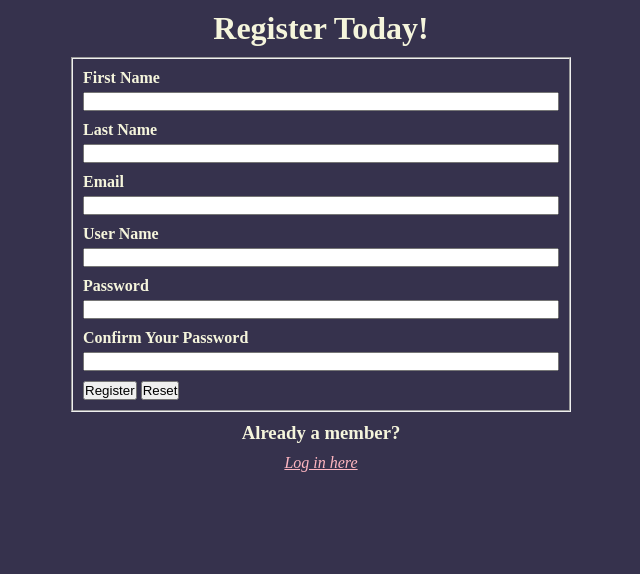
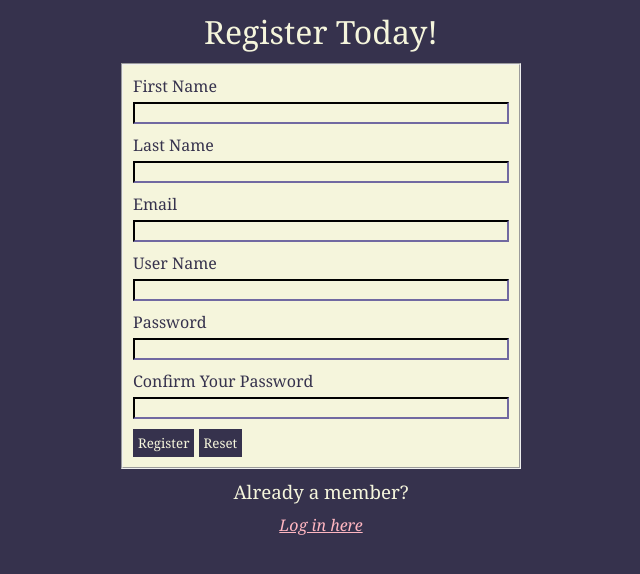
Before and after one commit to dungtomcao/https---github.com-dungtomcao-it261_website, a PHP site: page /week9/register.php in a window 1280 px wide. Shown: the top 574 px of the page, without its empty margins (319-959 px from the left). Run offline with PHP 8.4, Linux system fonts and the light colour scheme.

Commit message:
Update styles
Add current css file used.

```diff
--- a/week9/css/styles.css
+++ b/week9/css/styles.css
@@ -4,14 +4,16 @@
     padding:0;
     margin:0;
     box-sizing:border-box;
+    font-family: Georgia, monospace;
 }
 
 body {
     background:rgb(54, 50, 77);
 }
 
-h1, h2, h3,label {
+h1, h2, h3 {
     color:beige;
+    font-weight: normal;
 }
 
 a {
@@ -39,6 +41,7 @@ header, footer {
     clear: both;
     width: 940px;
     margin: 0 auto;
+    color: beige;
 }
 
 footer {
@@ -50,13 +53,16 @@ footer {
 label {
     display: block;
     margin-bottom: 5px;
-    font-weight: bold;
+    font-weight: normal;
+    color: rgb(54, 50, 77);
 }
 
 input {
     display: block;
     width: 100%;
     margin-bottom: 10px;
+    background-color: beige;
+    border-color: rgb(54, 50, 77);
 }
 
 fieldset {
@@ -64,8 +70,10 @@ fieldset {
 }
 
 form {
-    width: 500px;
+    width: 400px;
     margin: 0 auto;
+    background-color: beige;
+    border:beige;
 }
 
 h1 {
@@ -89,3 +97,10 @@ h3 {
     font-size: italic;
     margin: 10px 0;
 }
+
+button {
+    background-color: rgb(54, 50, 77);
+    border: none;
+    color: beige;
+    padding: 5px;
+}
```
